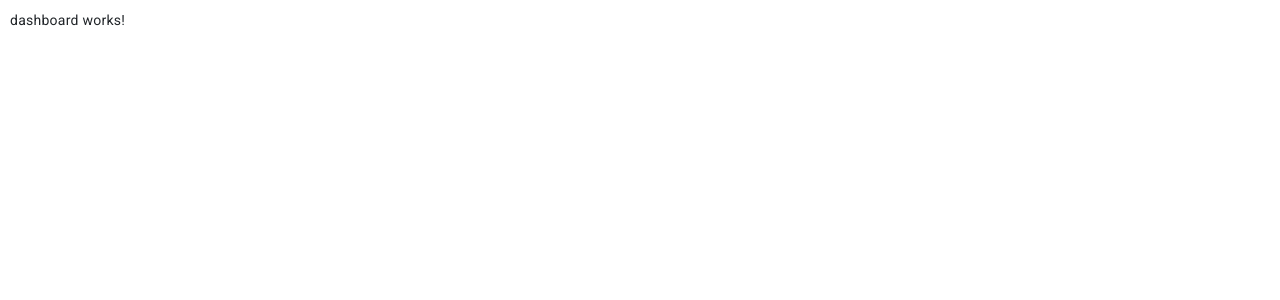
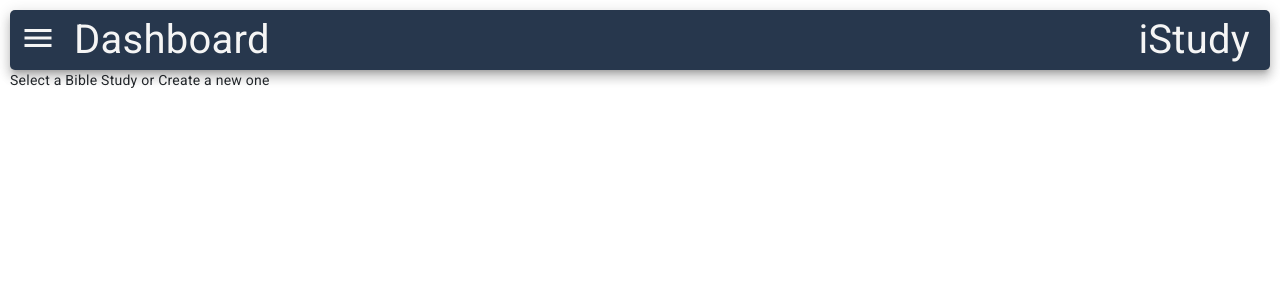
Before and after one commit to scurtis7/iStudy, an Angular app in the folder is-client/: page /dashboard in a window 1280 px wide. Shown: the top 300 px of the page. Built offline with nearby package versions, Linux system fonts and the light colour scheme.

Commit message:
Add dashboard and some styling

```diff
--- a/is-client/src/app/app.module.ts
+++ b/is-client/src/app/app.module.ts
@@ -8,6 +8,7 @@ import { BrowserAnimationsModule } from "@angular/platform-browser/animations";
 import { FormsModule } from "@angular/forms";
 import { MaterialModule } from "./common/material.module";
 import { DashboardComponent } from './components/dashboard/dashboard.component';
+import { MenuComponent } from './components/shared/menu/menu.component';
 
 const routes: Routes = [
   { path: 'dashboard', component: DashboardComponent },
@@ -17,7 +18,8 @@ const routes: Routes = [
 @NgModule({
   declarations: [
     AppComponent,
-    DashboardComponent
+    DashboardComponent,
+    MenuComponent
   ],
   imports: [
     BrowserModule,
--- a/is-client/src/app/components/dashboard/dashboard.component.html
+++ b/is-client/src/app/components/dashboard/dashboard.component.html
@@ -1 +1,9 @@
-<p>dashboard works!</p>
+<app-menu pageTitle="Dashboard"></app-menu>
+
+<div class="main-layout">
+  <div class="header-container">
+    <span class="header">Select a Bible Study or Create a new one</span>
+  </div>
+  <div>
+  </div>
+</div>
--- /dev/null
+++ b/is-client/src/app/components/shared/menu/menu.component.html
@@ -0,0 +1,19 @@
+<div class="mat-elevation-z8 header-container">
+  <div class="menu-content">
+    <button class="menu-button" [matMenuTriggerFor]="menu" mat-button>
+      <mat-icon class="hamburger">menu</mat-icon>
+    </button>
+    <mat-menu #menu="matMenu">
+      <mat-nav-list>
+        <mat-list-item class="menu-list-item" routerLink="/dashboard">
+          <span class="menu-item" matLine>Dashboard</span>
+        </mat-list-item>
+        <mat-list-item class="menu-list-item" routerLink="/admin">
+          <span class="menu-item" matLine>Administration</span>
+        </mat-list-item>
+      </mat-nav-list>
+    </mat-menu>
+  </div>
+  <span class="page-title"> {{pageTitle}} </span>
+  <span class="header-title">iStudy</span>
+</div>
--- /dev/null
+++ b/is-client/src/app/components/shared/menu/menu.component.scss
@@ -0,0 +1,49 @@
+@import "../../../../assets/styles/variables";
+
+.header-container {
+  background-color: $is-blue-3;
+  border-radius: 5px;
+  display: grid;
+  grid-template-columns: max-content auto max-content;
+  grid-template-rows: 60px;
+  //border: red 1px solid;
+}
+
+.header-title {
+  font-size: 40px;
+  color: $is-white;
+  align-self: center;
+  margin-right: 20px;
+  //border: solid 1px white;
+}
+
+.page-title {
+  font-size: 40px;
+  color: $is-white;
+  align-self: center;
+  //border: solid 1px white;
+}
+
+.menu-content {
+  justify-self: left;
+  //border: 1px solid red;
+}
+
+.menu-button {
+  height: 55px;
+  width: 55px;
+}
+
+.hamburger {
+  color: $is-white;
+  transform: scale(2);
+}
+
+.menu-list-item {
+  height: 30px !important;
+}
+
+.menu-item {
+  font-size: 14px;
+  color: $is-blue-3;
+}
--- /dev/null
+++ b/is-client/src/assets/styles/variables.scss
@@ -0,0 +1,53 @@
+// Global Variables used throughout the application
+
+// Blue Colors
+$is-blue-1: #0A192C;
+$is-blue-2: #182940;
+$is-blue-3: #27374D;
+$is-blue-4: #3D4F67;
+$is-blue-5: #596980;
+$is-blue-6: #909CAD;
+$is-blue-7: #BCC3CD;
+
+// Cyan Colors
+$is-cyan-1: #3495B5;
+$is-cyan-2: #55B2D1;
+$is-cyan-3: #7CCBE5;
+$is-cyan-4: #AAE1F4;
+$is-cyan-5: #E1F6FD;
+
+// Green Colors
+$is-green-1: #072B23;
+$is-green-2: #143F35;
+$is-green-3: #234B42;
+$is-green-4: #38655B;
+$is-green-5: #537E74;
+
+// Light Green Colors
+$is-light-green-1: #72951F;
+$is-light-green-2: #91B53E;
+$is-light-green-3: #B7D968;
+$is-light-green-4: #D7F299;
+$is-light-green-5: #E8F8C3;
+
+// Purple Colors
+$is-purple-1: #110C2F;
+$is-purple-2: #211B44;
+$is-purple-3: #302B51;
+$is-purple-4: #48436C;
+$is-purple-5: #655F87;
+
+// Yellow Colors
+$is-yellow-1: #B99D2B;
+$is-yellow-2: #D9BE50;
+$is-yellow-3: #FDE47F;
+$is-yellow-4: #FFEDA6;
+$is-yellow-5: #FFF5CD;
+
+// Grey Colors
+$is-grey-1: #595555;
+$is-grey-2: #878585;
+$is-grey-3: #B1B0B0;
+$is-grey-4: #DEDDDD;
+$is-grey-5: #FFFEFE;
+$is-white: whitesmoke;
```
Also changed, not shown: is-client/src/app/components/shared/menu/menu.component.ts (added, +12 -0 lines), is-client/src/assets/styles/common.scss (added, +69 -0 lines), 1 other file (tests, documents, lock files or other folders).
